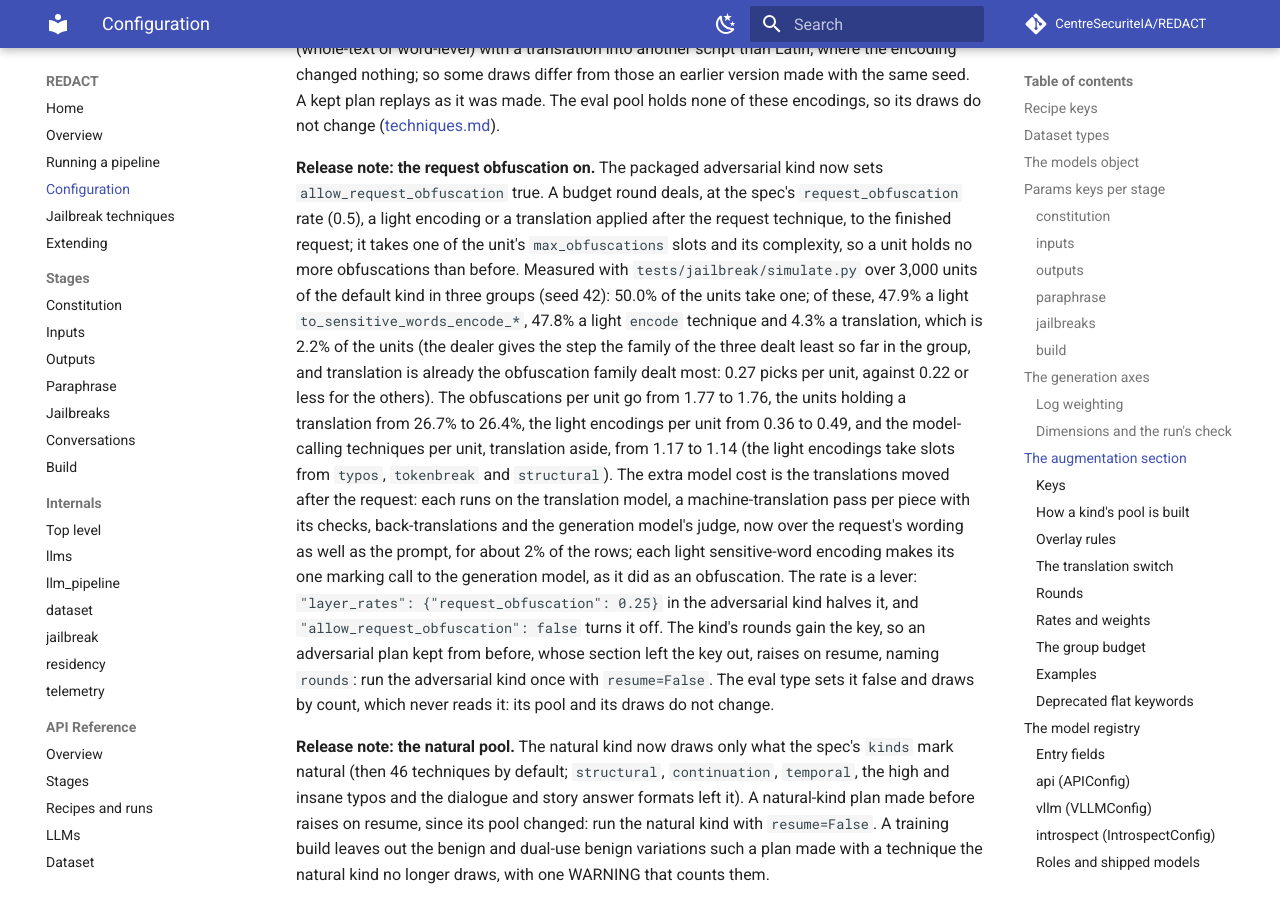
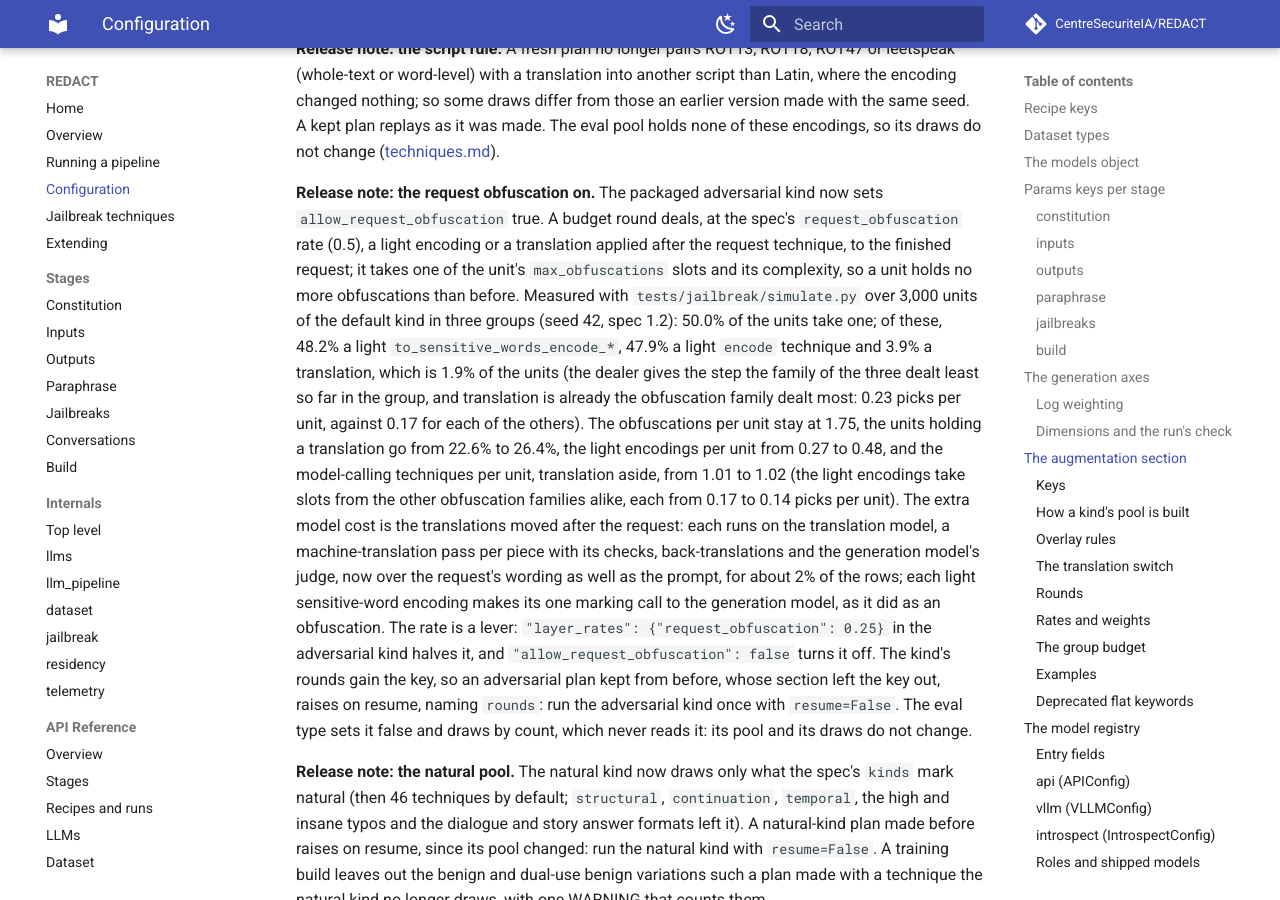
Before and after one commit to CentreSecuriteIA/REDACT, an MkDocs documentation site: the page built from docs/configuration.md, in a window 1280 px wide and 900 px high, scrolled down 16191 px. Built offline with MkDocs 1.6.1 and Material for MkDocs 9.7.7, drawn with Linux system fonts in a browser that asks for light colours; comment, search, counter and statistics services are not loaded; some of the changed text lies outside the part shown.

Commit message:
Correct the jailbreak figures the docs quote
Words and numbers only. The eval type's encode family keeps its five
original heavy encodings (22 denied since spec 1.2, not "the light
ones"); the request obfuscation figures are measured again at this commit
(seed 42, three groups, 3,000 units: 50.0% take one, 48.2% a light
sensitive-word encoding, 47.9% a light encode, 3.9% a translation;
obfuscations per unit 1.75 with and without), the old ones came from
before the pool grew; the attacks' pool in the stage page names what it
leaves out (casual writing, small talk, benign roles); one error-table row
no longer quotes a stale pool size.

Co-Authored-By: Claude Opus 5.5 <noreply@anthropic.com>

```diff
--- a/docs/configuration.md
+++ b/docs/configuration.md
@@ -60,7 +60,9 @@ types: a recipe naming one stops when it loads, before any stage runs.
 
 The eval adversarial kind attacks the harmful inputs only, with a pool of
 hard techniques whose label stays certain: the families `encode` (less the
-seven light encodings, and less `sensitive_words`), `fsh` and `dap` (less
+22 encodings `techniques.deny` names, the seven light ones of before spec 1.2
+and the fifteen it added, which leaves its five original `heavy` ones; and
+less `sensitive_words`), `fsh` and `dap` (less
 their four many-shot variants), `framing`, `structural`, `ascii_art`,
 `continuation`, `temporal`; the eight low-resource
 translations (`to_swahili`, `to_thai`, `to_khmer`, `to_nepali`,
@@ -562,16 +564,17 @@ applied after the request technique, to the finished request; it takes one
 of the unit's `max_obfuscations` slots and its complexity, so a unit holds
 no more obfuscations than before. Measured with
 `tests/jailbreak/simulate.py` over 3,000 units of the default kind in three
-groups (seed 42): 50.0% of the units take one; of these, 47.9% a light
-`to_sensitive_words_encode_*`, 47.8% a light `encode` technique and 4.3% a
-translation, which is 2.2% of the units (the dealer gives the step the
-family of the three dealt least so far in the group, and translation is
-already the obfuscation family dealt most: 0.27 picks per unit, against
-0.22 or less for the others). The obfuscations per unit go from 1.77 to
-1.76, the units holding a translation from 26.7% to 26.4%, the light
-encodings per unit from 0.36 to 0.49, and the model-calling techniques per
-unit, translation aside, from 1.17 to 1.14 (the light encodings take slots
-from `typos`, `tokenbreak` and `structural`). The extra model cost is the
+groups (seed 42, spec 1.2): 50.0% of the units take one; of these, 48.2% a
+light `to_sensitive_words_encode_*`, 47.9% a light `encode` technique and
+3.9% a translation, which is 1.9% of the units (the dealer gives the step
+the family of the three dealt least so far in the group, and translation is
+already the obfuscation family dealt most: 0.23 picks per unit, against
+0.17 for each of the others). The obfuscations per unit stay at 1.75, the
+units holding a translation go from 22.6% to 26.4%, the light encodings per
+unit from 0.27 to 0.48, and the model-calling techniques per unit,
+translation aside, from 1.01 to 1.02 (the light encodings take slots from
+the other obfuscation families alike, each from 0.17 to 0.14 picks per
+unit). The extra model cost is the
 translations moved after the request: each runs on the translation model,
 a machine-translation pass per piece with its checks, back-translations and
 the generation model's judge, now over the request's wording as well as the
```
Also changed, not shown: CLAUDE.md (+2 -2 lines), docs/running.md (+1 -1 lines), docs/stages/jailbreaks.md (+1 -1 lines).
